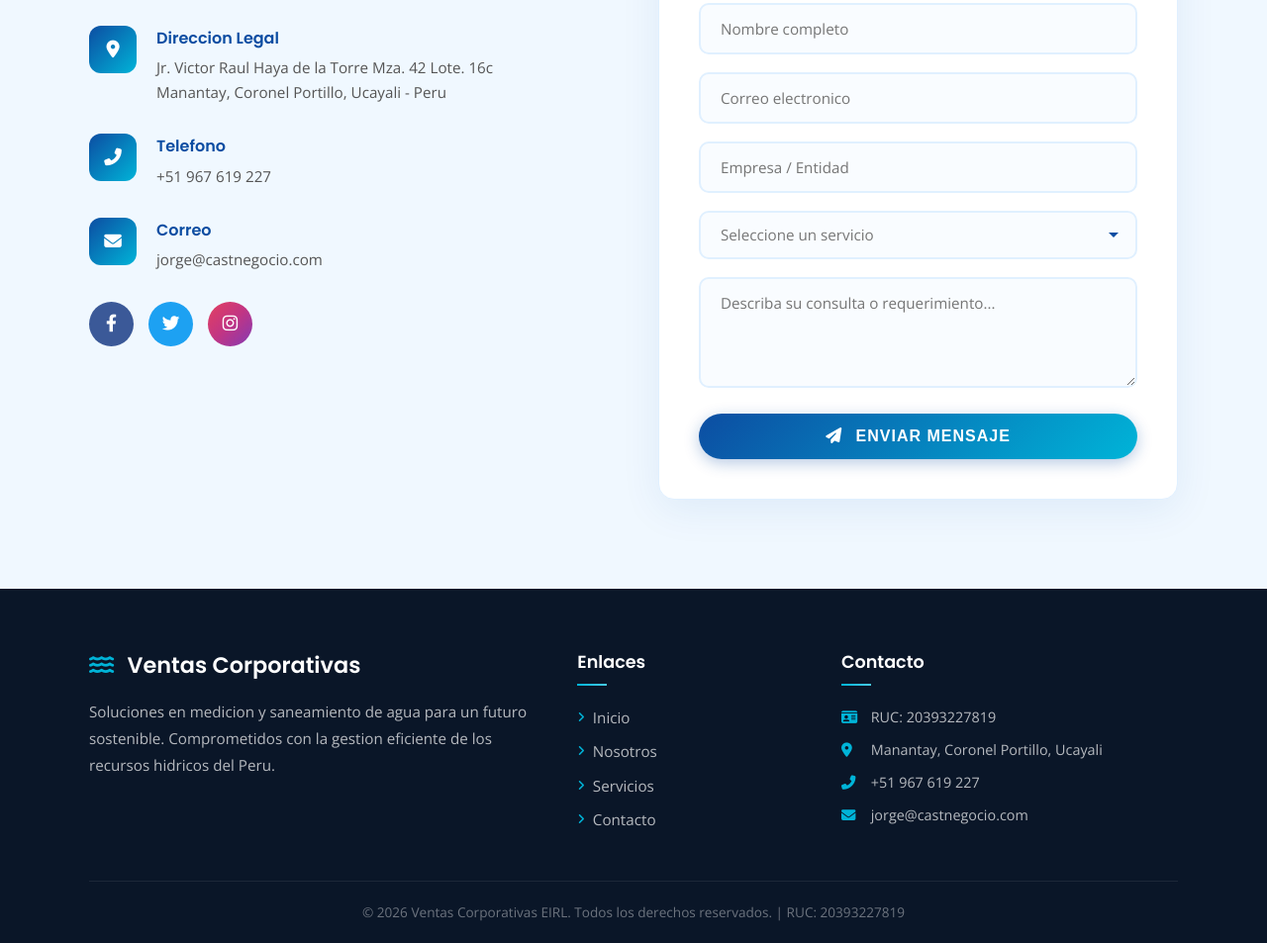
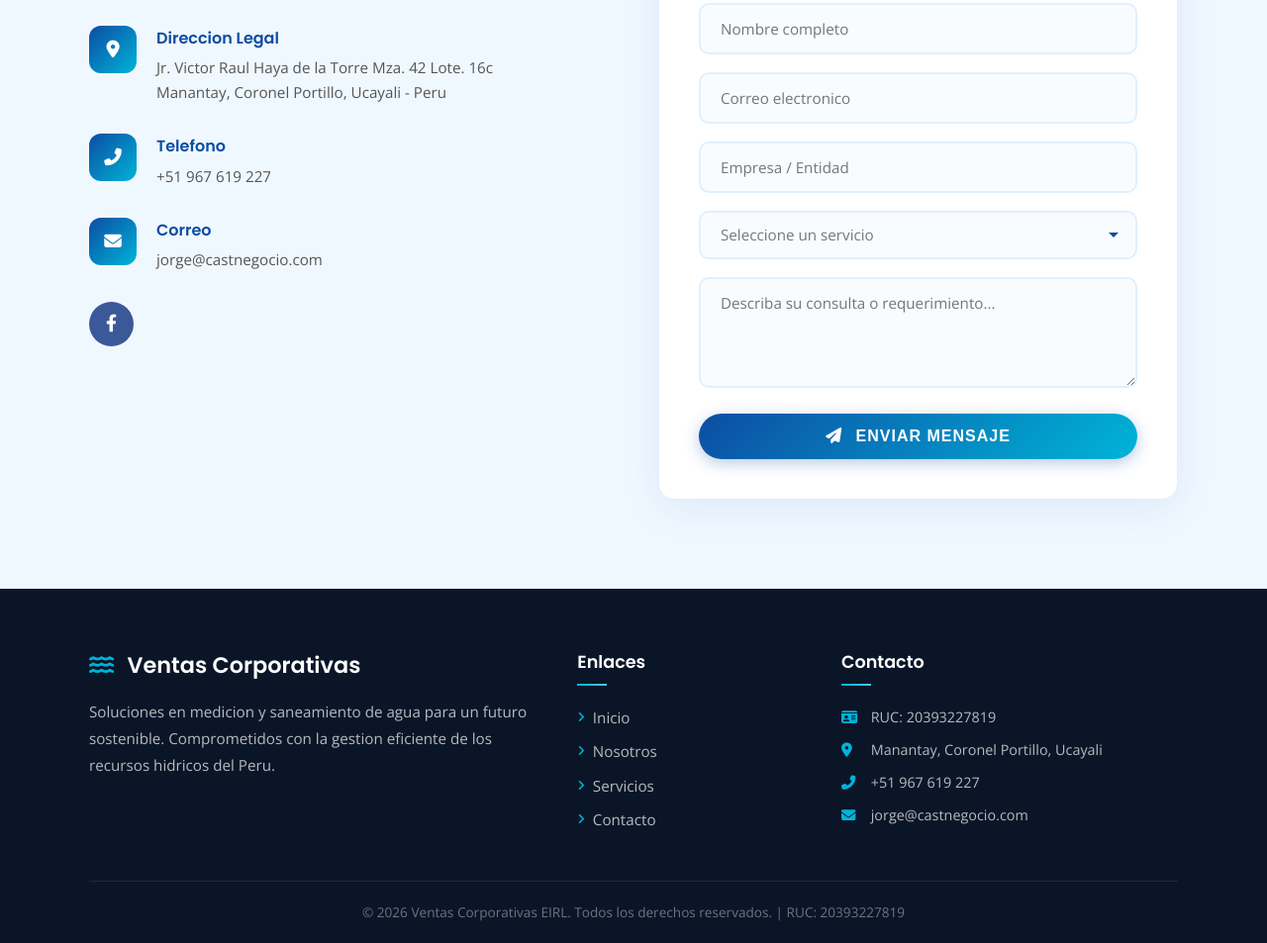
Before and after one commit to jcastanedacano/ventas-corporativas, a plain HTML site: page index.html in a window 1280 px wide. Shown: the part 4158-5111 px from the top of the page at 99% size. Drawn offline with nearby package versions, Linux system fonts and the light colour scheme.

Commit message:
Remove Twitter and Instagram social links
Co-Authored-By: Claude Opus 4.6 (1M context) <noreply@anthropic.com>

```diff
--- a/index.html
+++ b/index.html
@@ -302,8 +302,6 @@
                     </div>
                     <div class="contact-social">
                         <a href="#" class="social-icon social-facebook"><i class="fab fa-facebook-f"></i></a>
-                        <a href="#" class="social-icon social-twitter"><i class="fab fa-twitter"></i></a>
-                        <a href="#" class="social-icon social-instagram"><i class="fab fa-instagram"></i></a>
                     </div>
                 </div>
                 <div class="contact-form-wrapper">
```
